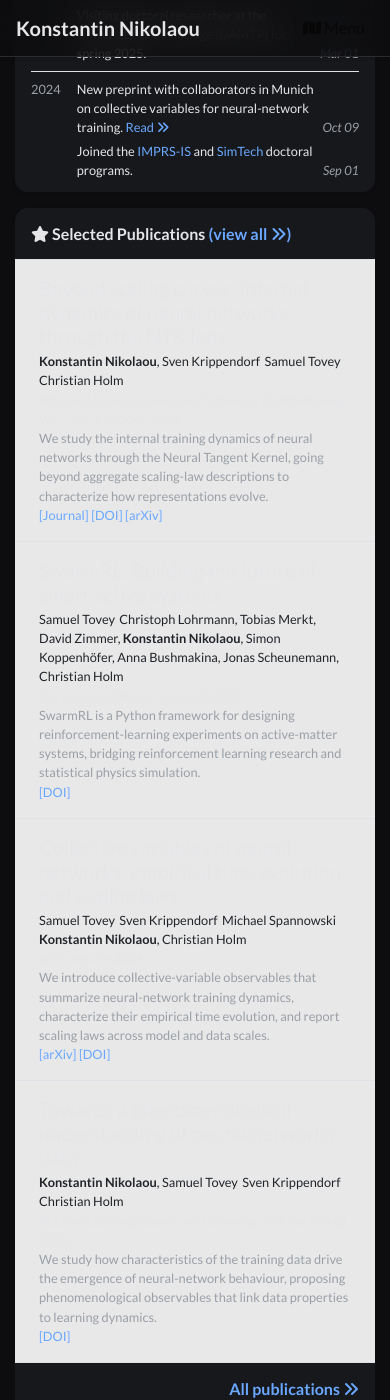
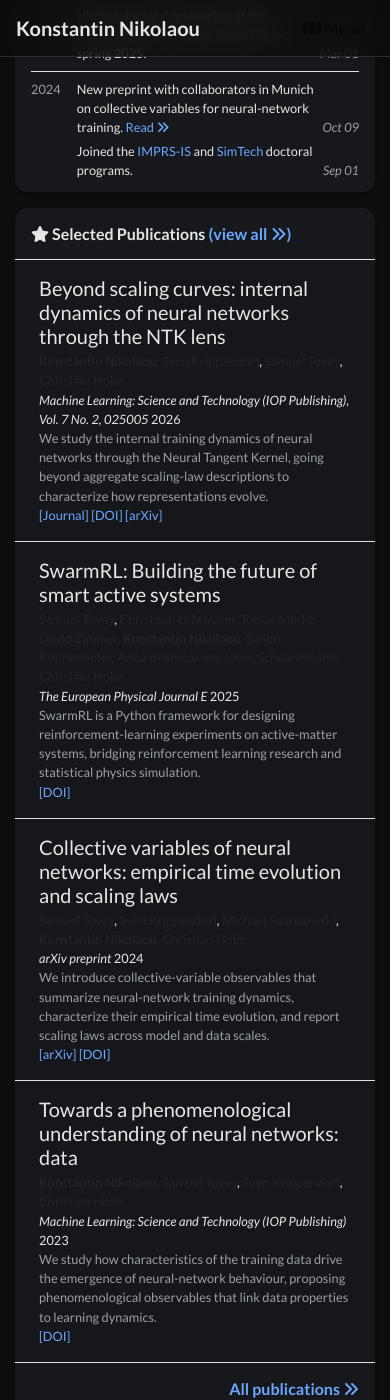
Before and after one commit to KonstiNik/KonstiNik.github.io, a Jekyll site: the page built from index.html, in a window 390 px wide and 1400 px high, scrolled down 2071 px. Built offline with Jekyll 4.4.1, drawn with Linux system fonts in a browser that asks for light colours; nearby versions of some CDN libraries; a style sheet for code colours, icons or effects is not loaded.

Commit message:
style: dark-mode fix for mobile-layout publication card background

```diff
--- a/assets/css/dark.css
+++ b/assets/css/dark.css
@@ -127,3 +127,11 @@ img[src*="/badges/chalmers"] {
     width: 32px !important;
     height: auto;
 }
+
+/* ---------- Mobile-layout publication card: override translucent-white inline bg ---------- */
+/* The narrow-viewport publication layout has an inline
+   `style="background-color: rgba(255,255,255,0.9);"` that creates a bright
+   white card on top of our dark page. Swap to a translucent dark surface. */
+.d-md-none [style*="rgba(255,255,255"] {
+    background-color: rgba(23, 24, 27, 0.9) !important;
+}
```
